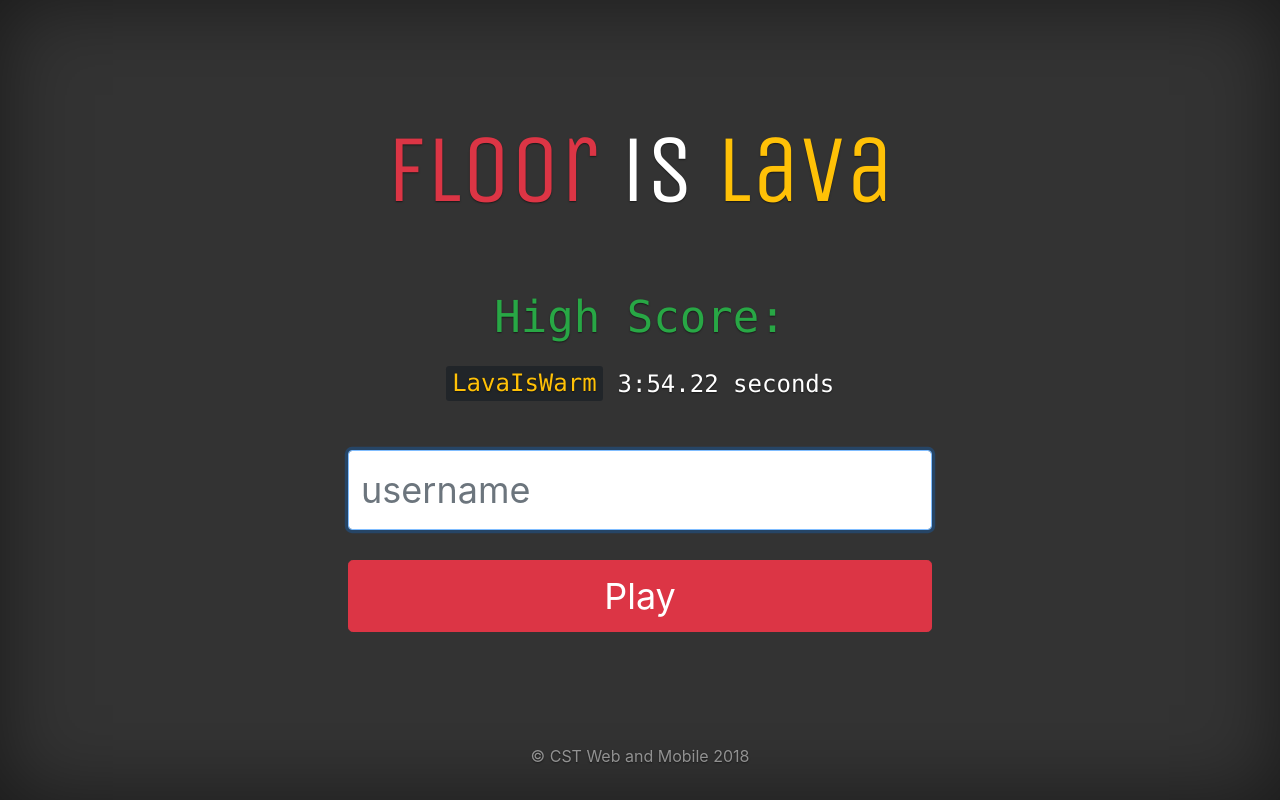
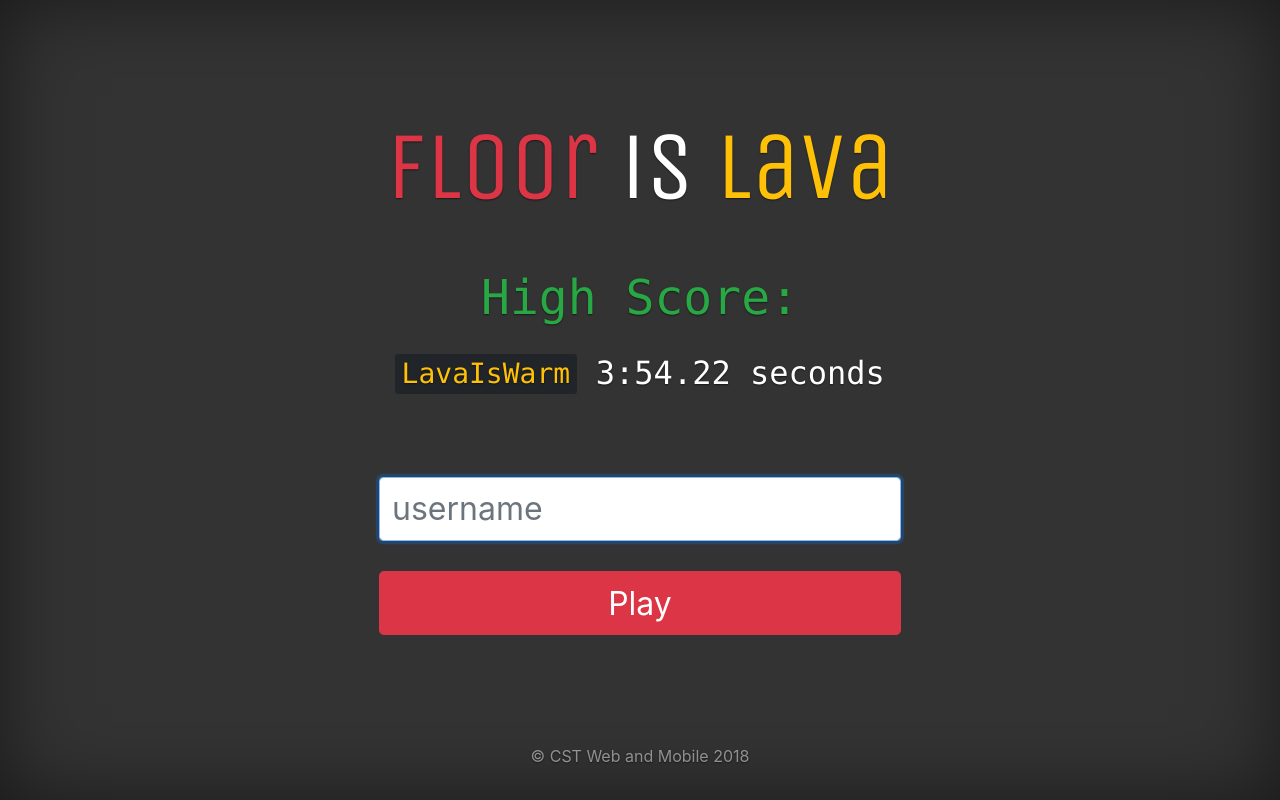
Before and after one commit to KeirForster/floorislava, a PHP site: page / in a window 1280 px wide. Run offline with PHP 8.4, Linux system fonts and the light colour scheme; some libraries are stand-ins or nearby versions.

Commit message:
fixed responsive css on homepage

```diff
--- a/css/index.css
+++ b/css/index.css
@@ -6,6 +6,7 @@ html,
 body {
     height: 100%;
     background-color: #333;
+    font-size: 1rem;
 }
 
 body {
@@ -27,39 +28,95 @@ body {
 /*
  * Main
  */
-.cover {
-    padding: 0 1.5rem;
+@media (min-width: 300px) {
+    .cover .cover-message {
+        padding-bottom: 1.75em;
     }
 
-.cover .cover-heading {
-    font-size: 6rem;
-    font-family: 'Unica One', cursive;
+    .cover .highscore-message {
+        padding-bottom: 5em;
+    }
+
+    .cover-container .cover-heading {
+        font-size: 2.75rem;
     }
 
     .cover .highscore-heading {
-    font-size: 2.75rem;
+        font-size: 1.5rem;
     }
 
     .cover .highscore-description {
-    font-size: 1.5rem;
-}
-
-.cover .highscore-description kbd {
-    font-size: 1.5rem;
-}
-
-.cover .cover-message {
-    padding-bottom: 3em;
+        font-size: 1.25rem;
     }
 
     .cover .form-signin input[name="username"] {
         margin-bottom: 30px;
-    height: 80px;
-    font-size: 2.25rem;
+        height: 4rem;
+        font-size: 2rem;
     }
 
     .cover .form-signin button[type="submit"] {
-    font-size: 2.25rem;
+        font-size: 2rem;
+        height: 4rem;
+    }
+}
+
+@media (min-width: 576px) {
+    .cover-container .cover-heading {
+        font-size: 5rem;
+    }
+
+    .cover .highscore-heading {
+        font-size: 1.75rem;
+    }
+
+    .cover .highscore-description {
+        font-size: 1.75rem;
+    }
+
+    .cover .highscore-description kbd {
+        font-size: 1.75rem;
+    }
+}
+
+@media (min-width: 768px) {
+    .cover-container .cover-heading {
+        font-size: 6rem;
+    }
+
+    .cover .highscore-heading {
+        font-size: 3rem;
+    }
+
+    .cover .highscore-description {
+        font-size: 2rem;
+    }
+
+    .cover .highscore-description kbd {
+        font-size: 1.75rem;
+    }
+}
+
+@media (min-width: 992px) {
+    .cover-container .cover-heading {
+        font-size: 6rem;
+    }
+
+    .cover .highscore-heading {
+        font-size: 3rem;
+    }
+
+    .cover .highscore-description {
+        font-size: 2rem;
+    }
+
+    .cover .highscore-description kbd {
+        font-size: 1.75rem;
+    }
+}
+
+.cover .cover-heading {
+    font-family: 'Unica One', cursive;
 }
 
 /*
--- a/html/gamescreen.php
+++ b/html/gamescreen.php
@@ -39,7 +39,7 @@
                         if (isset($_POST['username']))
                         {
                             echo "<code class='text-primary lead player-description'>Player:
-                                    <kbd class='text-white'>" . $_POST["username"] . "</kbd></code>";
+                                    <kbd class='player-username'>" . $_POST["username"] . "</kbd></code>";
                         }
 
                         // no username found
--- a/index.php
+++ b/index.php
@@ -28,7 +28,7 @@
             <h1 class="cover-heading"><span class="text-danger">Floor</span> is <span class="text-warning">Lava</span>
             </h1>
         </section>
-        <section class="cover-message">
+        <section class="cover-message highscore-message">
             <pre><code class="highscore-heading text-success lead">High Score:</code></pre>
 
             <!--  Print the highest score stored -->
```
Also changed, not shown: css/gamescreen.css (+38 -6 lines). Lines whose indentation alone changed are shown as unchanged.
